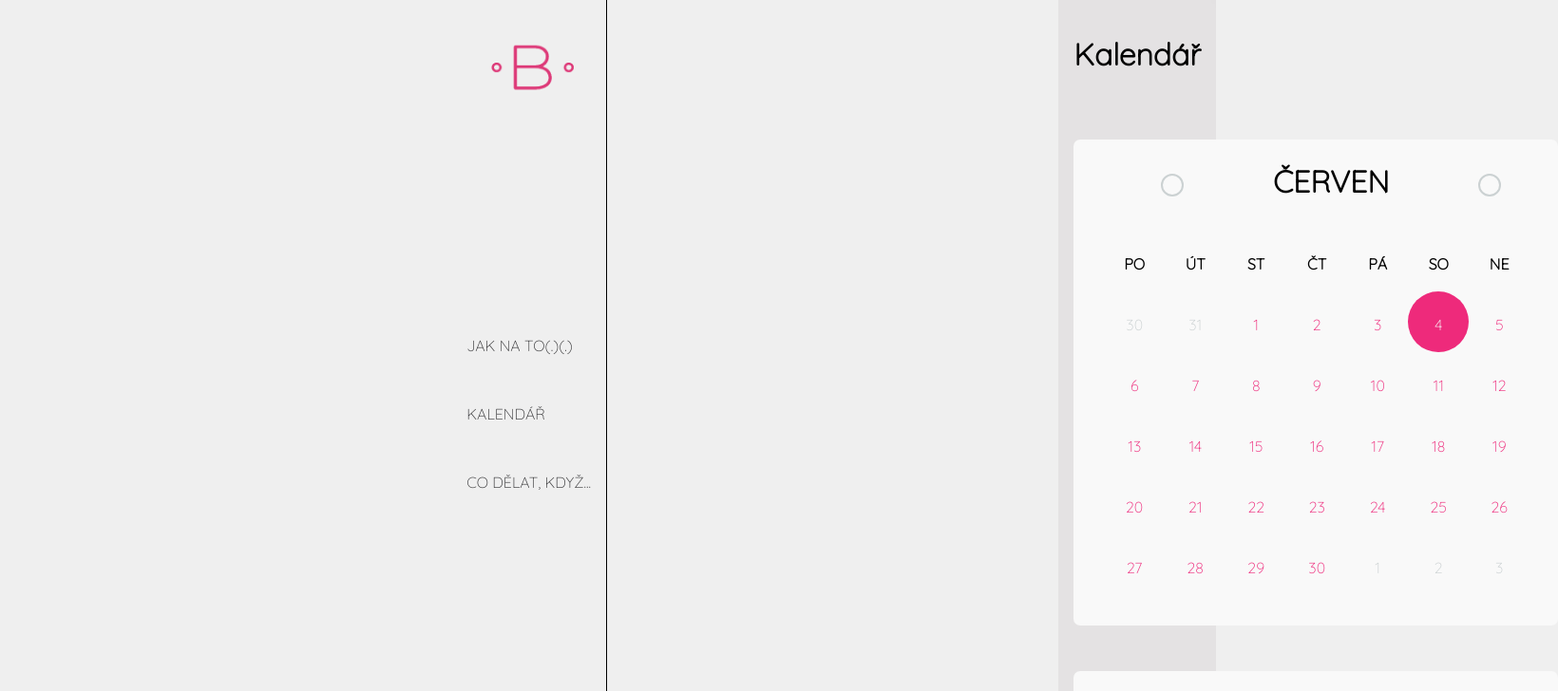
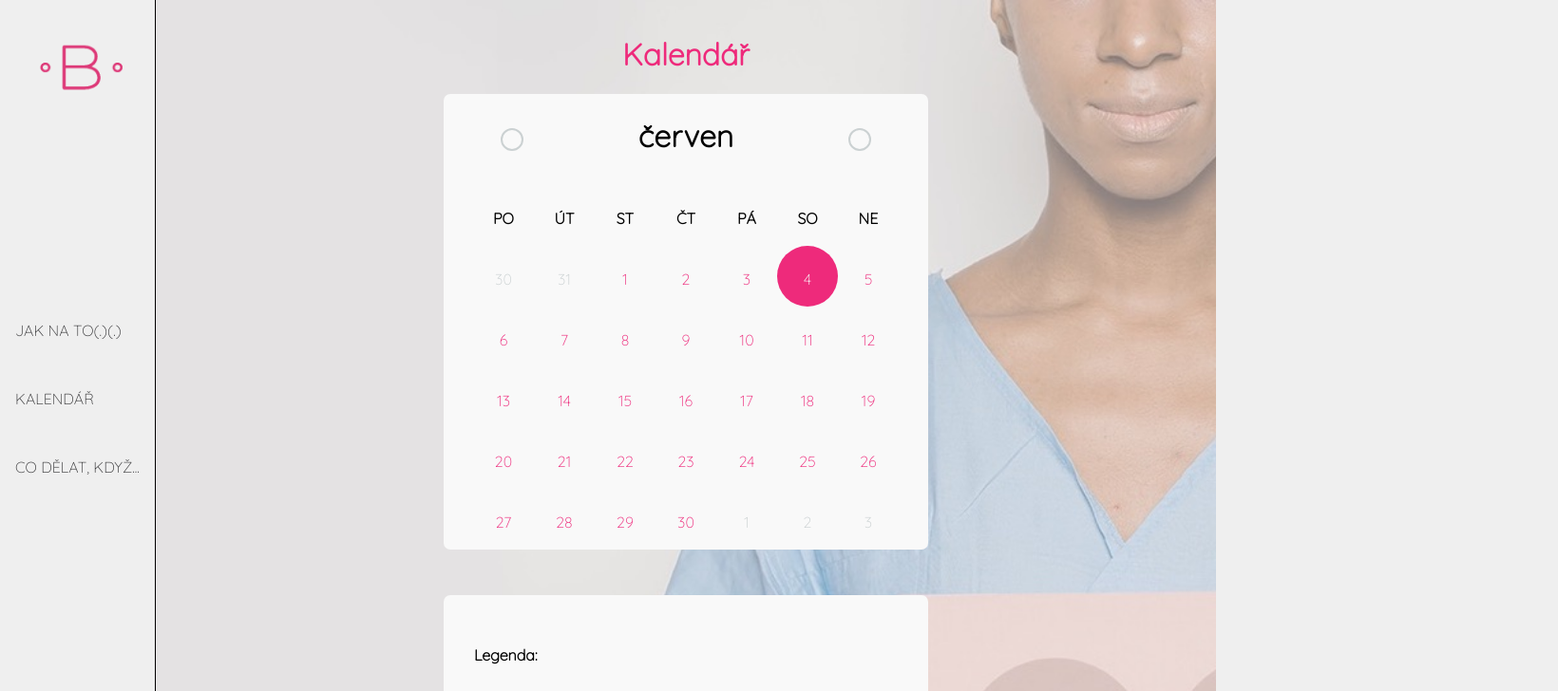
Before and after one commit to janajurcova/samovysetreni-prsu, a React app: page /kalendar in a window 1280 px wide. Shown: the top 728 px of the page at 95% size, 1640 px wide, since content can reach past the window. Built offline with nearby package versions, Linux system fonts and the light colour scheme.

Commit message:
fix bugs and cleaning code

```diff
--- a/src/components/Carousel/carousel.css
+++ b/src/components/Carousel/carousel.css
@@ -3,6 +3,7 @@
   max-width: 570px;
   height: 470px;
   background-color: white;
+  margin: auto;
 }
 
 .carousel__previous,
--- a/src/components/Header/index.jsx
+++ b/src/components/Header/index.jsx
@@ -15,15 +15,15 @@ export const Header = () => (
     </div>
 
     <nav className="navigation">
-      <Link style={{ display: 'block', margin: '1rem 0' }} to="/samovysetreni">
+      <Link className="navigation-link" to="/samovysetreni">
         Jak na to(.)(.)
       </Link>{' '}
       <br />{' '}
-      <Link style={{ display: 'block', margin: '1rem 0' }} to="/kalendar">
+      <Link className="navigation-link" to="/kalendar">
         Kalendář
       </Link>{' '}
       <br />{' '}
-      <Link style={{ display: 'block', margin: '1rem 0' }} to="/codelatkdyz">
+      <Link className="navigation-link" to="/codelatkdyz">
         Co dělat, když...
       </Link>{' '}
     </nav>
--- a/src/components/Header/style.css
+++ b/src/components/Header/style.css
@@ -8,7 +8,6 @@
   margin-left: auto;
   margin-right: auto;
   min-height: 100vh;
-
   border-right: 1px solid black;
 }
 
@@ -28,7 +27,7 @@ header {
   align-items: center;
 }
 .nav__button {
-  background-color: #ee2a7b;
+  background-color: var(--pink);
   color: #fff;
   width: 100px;
   height: 25px;
@@ -38,15 +37,14 @@ header {
 .navigation {
   display: flex;
   flex-direction: column;
-
   align-content: space-around;
-
   justify-content: right;
 }
 
-a {
-  margin: 1rem;
-  color: #373739;
+.navigation-link {
   text-decoration: none;
   text-transform: uppercase;
+  color: var(--text);
+  display: block;
+  margin-bottom: 2rem;
 }
--- a/src/components/Layout/style.css
+++ b/src/components/Layout/style.css
@@ -7,19 +7,10 @@
      min-height: 100vh;
      background-image: url(../../img/cover-opacity.jpg);
      background-size: cover;
+     flex: 1;
+     width: 80%;
+     margin: auto;
 }
-/* .page-header {
-  padding-left: 1rem;
-  padding-right: 1rem;
-  margin-bottom: 1rem;
-  margin-left: auto;
-  margin-right: auto;
-  display: flex;
-  flex-direction: column;
-}
-
-.container {
-} */
 
 .logo {
   height: 5rem;
@@ -34,18 +25,3 @@ header {
 .main__content {
   flex: 1;
 }
-
-/* .navigation {
-  display: flex;
-  align-items: baseline;
-  align-content: space-between;
-  justify-content: right;
-  margin-top: 10rem;
-} */
-
-a {
-  margin: 1rem;
-  color: #373739;
-  text-decoration: none;
-  text-transform: uppercase;
-}
--- a/src/pages/Calendar/index.jsx
+++ b/src/pages/Calendar/index.jsx
@@ -5,11 +5,6 @@ import dayjscs from 'dayjs/locale/cs';
 
 dayjs.locale('cs')
 
-// const date = () => {
-//     for (let day = 1; day =< 31; day++) {
-//         console.log(day)
-//     }
-// };
 
 const Day = ({ day, month }) => {
     const sameMonth = day.isSame(month, "month")
@@ -25,7 +20,6 @@ const Day = ({ day, month }) => {
 }
 
 
-
 const Week = ({ firstday, month }) => {
     return (
         <tr>
@@ -35,7 +29,6 @@ const Week = ({ firstday, month }) => {
         </tr>
     )
 };
-
 
 
 export const Calendar = () => {
@@ -54,7 +47,7 @@ export const Calendar = () => {
                         <a className="btn-prev fontawesome-angle-left" href="#"></a>
                         <a className="btn-next fontawesome-angle-right" href="#"></a>
                     </header>
-                    <table>
+                    <table className="calendar-table">
                         <thead>
                             <tr>
                                 <td>Po</td>
--- a/src/pages/Calendar/style.css
+++ b/src/pages/Calendar/style.css
@@ -1,58 +1,14 @@
-/* @charset "utf-8"; */
-/* CSS Document */
+@import url(http://weloveiconfonts.com/api/?family=fontawesome);
 
-/* ---------- FONTAWESOME ---------- */
-/* ---------- https://fortawesome.github.com/Font-Awesome/ ---------- */
-/* ---------- http://weloveiconfonts.com/ ---------- */
-
-@import url(http://weloveiconfonts.com/api/?family=fontawesome);
-/*
-*[class*="fontawesome-"]:before {
-  font-family: "FontAwesome", sans-serif;
-} */
-
-/* ---------- GENERAL ---------- */
-*,
-*:after,
-*:before {
-  box-sizing: border-box;
-
-}
-
-body {
-  margin: 0;
-  padding: 0;
-  height: 100%;
-  position: relative;
-  background: #efefef;
-}
-
-a {
-  text-decoration: none;
-}
-
-h2 {
-  font-size: 2em;
-  line-height: 1.25em;
-  margin: 0.25em 0;
-}
-
-h3 {
-  font-size: 1.5em;
-  line-height: 1em;
-  margin: 0.33em 0;
-}
-
-table {
+.calendar-table {
   border-collapse: collapse;
   border-spacing: 0;
+  margin: auto;
 }
 
 .container1 {
- position: absolute;
   width: 510px;
-  margin-top: 3rem;
-  margin-bottom: 3rem;
+  margin: auto;
 }
 
 /* ---------- CALENDAR ---------- */
@@ -61,17 +17,13 @@ table {
   text-align: center;
   background-color: #f9f9f9;
   border-radius: 7px;
-  padding-left: 2rem;
-  padding-bottom: 2rem;
+
 }
 
 .calendar header {
   position: relative;
 }
 
-.calendar h2 {
-  text-transform: uppercase;
-}
 
 .calendar thead {
   font-weight: 600;
--- a/src/pages/Home/style.css
+++ b/src/pages/Home/style.css
@@ -33,6 +33,7 @@
 }
 .home-header__title {
     margin: 0;
+    color: var(--text)
 }
 
 .home-header__subtitle {
@@ -68,13 +69,6 @@
  img.gender {
     height: 1rem;
     margin: 3px;
-}
-
-a {
-  margin: 1rem;
-  color:#373739;
-  text-decoration: none;
-  text-transform: uppercase;
 }
 
 
--- a/src/pages/Questions/index.jsx
+++ b/src/pages/Questions/index.jsx
@@ -15,7 +15,6 @@ const Question = ({title, children}) => {
     )
 }
 
-{/* <button className={open ? ' active' : ''} onClick={() => setOpen(!open)}>{?}</button> */}
 export const Questions = () => {
 
     return (
--- a/src/pages/Questions/style.css
+++ b/src/pages/Questions/style.css
@@ -12,10 +12,7 @@
   border-bottom: 1px solid;
 
 }
-.questions-main {
-  width: 80%;
-  margin: auto;
-}
+
 /* Add a background color to the button if it is clicked on (add the .active class with JS), and when you move the mouse over it (hover) */
 .accordion.active, .accordion:hover {
   background-color: #ccc;
@@ -34,7 +31,16 @@
 
 .questions{
   display: flex;
-  width: 100%;
+  width: 80%;
   flex-direction: column;
-  margin-top: 5rem;
+  margin: auto;
 }
+
+li {
+  list-style-type: none;
+}
+
+.questions a {
+  text-decoration: none;
+   color: var(--text);
+}
--- a/src/style.css
+++ b/src/style.css
@@ -26,27 +26,32 @@ html {
 }
 
 *,
-body,
 ::before,
 ::after {
   box-sizing: border-box;
 }
 
-/* body {
-  background-image: url(./img/cover-opacity.jpg);
-  background-size: cover;
-  background-repeat: no-repeat;
-  height: 100vh;
-}
-
-
-
-main {
-  display:flex;
-  justify-content: space-evenly;
-
+body {
+  margin: 0;
+  padding: 0;
+  height: 100%;
+  position: relative;
+  background: #efefef;
 }
 
 h1 {
-  color: #ee2a7b;
-} */
+  text-align: center;
+  color: var(--pink)
+}
+
+h2 {
+  font-size: 2em;
+  line-height: 1.25em;
+  margin: 0.25em 0;
+}
+
+h3 {
+  font-size: 1.5em;
+  line-height: 1em;
+  margin: 0.33em 0;
+}
```
